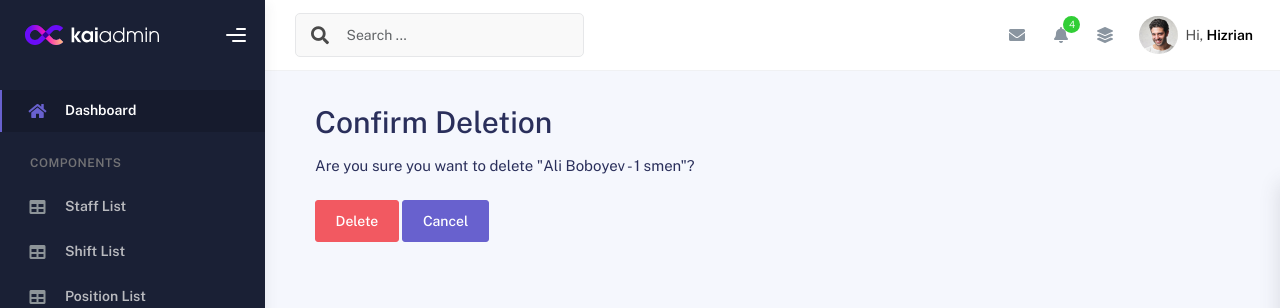
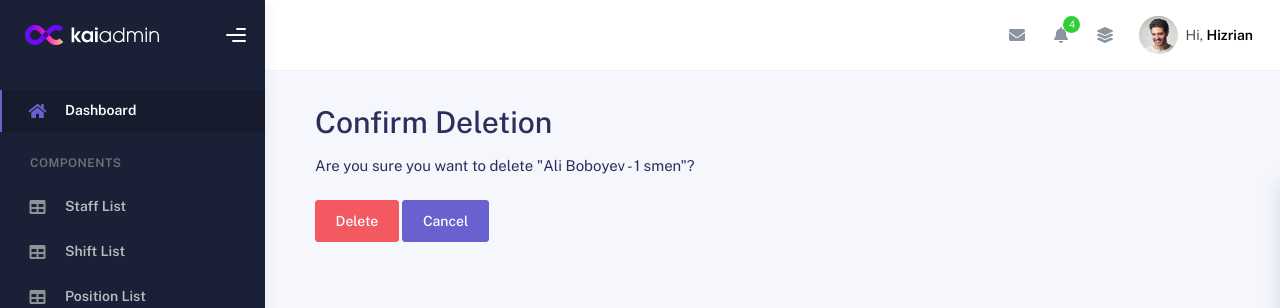
Before and after one commit to BahromkulovMuslimbek/Kai_BETA, a Django app: page /staffshift/15/delete/ in a window 1280 px wide. Shown: the top 308 px of the page. Run offline with Django 5.2, Linux system fonts and the light colour scheme; data comes from the database, SQL or seed files in the repository; some libraries are stand-ins or nearby versions.

Commit message:
third commit

```diff
--- a/main/models.py
+++ b/main/models.py
@@ -1,4 +1,3 @@
-from django.core.validators import RegexValidator
 from django.db import models
 from django.db.models import Q
 
@@ -6,9 +5,7 @@ from django.db.models import Q
 class Staff(models.Model):
     first_name = models.CharField(max_length=255)
     last_name = models.CharField(max_length=255, blank=True)
-    phone = models.CharField(max_length=15, unique=True,
-        # validators=[RegexValidator(regex=r'^\d{10,15}$', message="Telefonda 10 tadan 15 tagacha raqam bolishi kerak")]
-    )
+    phone = models.CharField(max_length=15, unique=True)
     age = models.IntegerField(blank=True, null=True)
     address = models.CharField(max_length=255, blank=True, null=True)
 
--- a/templates/base.html
+++ b/templates/base.html
@@ -156,14 +156,6 @@
           <nav class="navbar navbar-header navbar-header-transparent navbar-expand-lg border-bottom">
             <div class="container-fluid">
               <nav class="navbar navbar-header-left navbar-expand-lg navbar-form nav-search p-0 d-none d-lg-flex">
-                <div class="input-group">
-                  <div class="input-group-prepend">
-                    <button type="submit" class="btn btn-search pe-1">
-                      <i class="fa fa-search search-icon"></i>
-                    </button>
-                  </div>
-                  <input type="text" placeholder="Search ..." class="form-control" />
-                </div>
               </nav>
 
               <ul class="navbar-nav topbar-nav ms-md-auto align-items-center">
```
